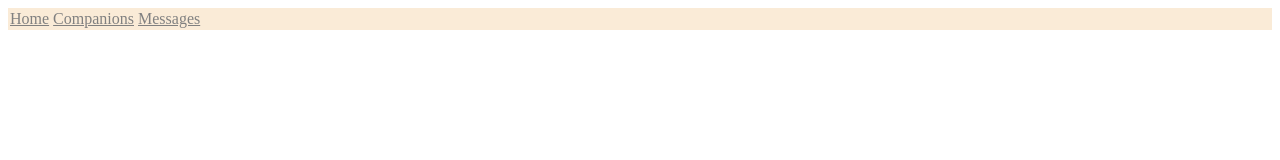
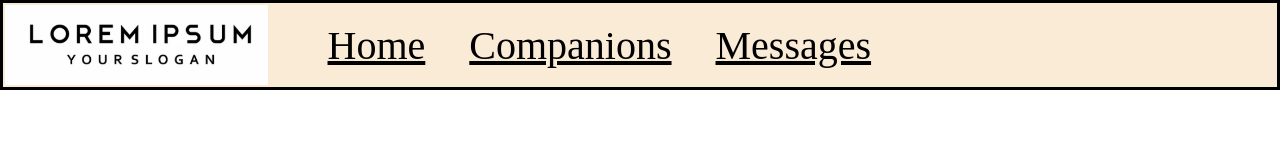
Before and after one commit to Bakersn03/companion_website, a plain HTML site: page index.html in a window 1280 px wide. Drawn offline with Linux system fonts and the light colour scheme.

Commit message:
Add styling to Navigation Bar

```diff
--- a/index.html
+++ b/index.html
@@ -9,11 +9,16 @@
 </head>
 <body>
 <!--Navigation Bar-->
-    <nav>
-        <a href="./index.html">Home</a>
-        <a href="./companions.html">Companions</a>
-        <a href="./messages.html">Messages</a>
-    </nav>
+    <header>
+        <img src="./images/lorem_ipsum.png" />
+        <nav>
+            <ul>
+                <li><a href="./index.html">Home</a></li>
+                <li><a href="./companions.html">Companions</a></li>
+                <li><a href="./messages.html">Messages</a></li>
+            </ul>
+        </nav>
+    </header>
 <!--Project Description-->
 
 <!--Sample Images-->
--- a/styles.css
+++ b/styles.css
@@ -1,17 +1,37 @@
-nav {
-    border: 3px black;
+header {
+    border: 3px solid black;
     padding: 2px;
     background-color: antiquewhite;
+    position: fixed;
+    top: 0;
+    left: 0;
+    right: 0;
+    height: 80px;
+    display: flex;
+    align-items: center;
+}
+
+header * {
+    display: inline;
 }
 
 a:link, a:visited {
-    color: grey;
+    color: black;
 }
 
 a:hover {
     color: brown;
 }
 
-a:active {
-   color: black;
+header li {
+    margin: 20px;
+    font-size: 40px;
 }
+
+header a {
+    font-family: 'Times New Roman', Times, serif;
+}
+
+header img {
+    height: 80px;
+}
```
Also changed, not shown: images/lorem_ipsum.png (added).
